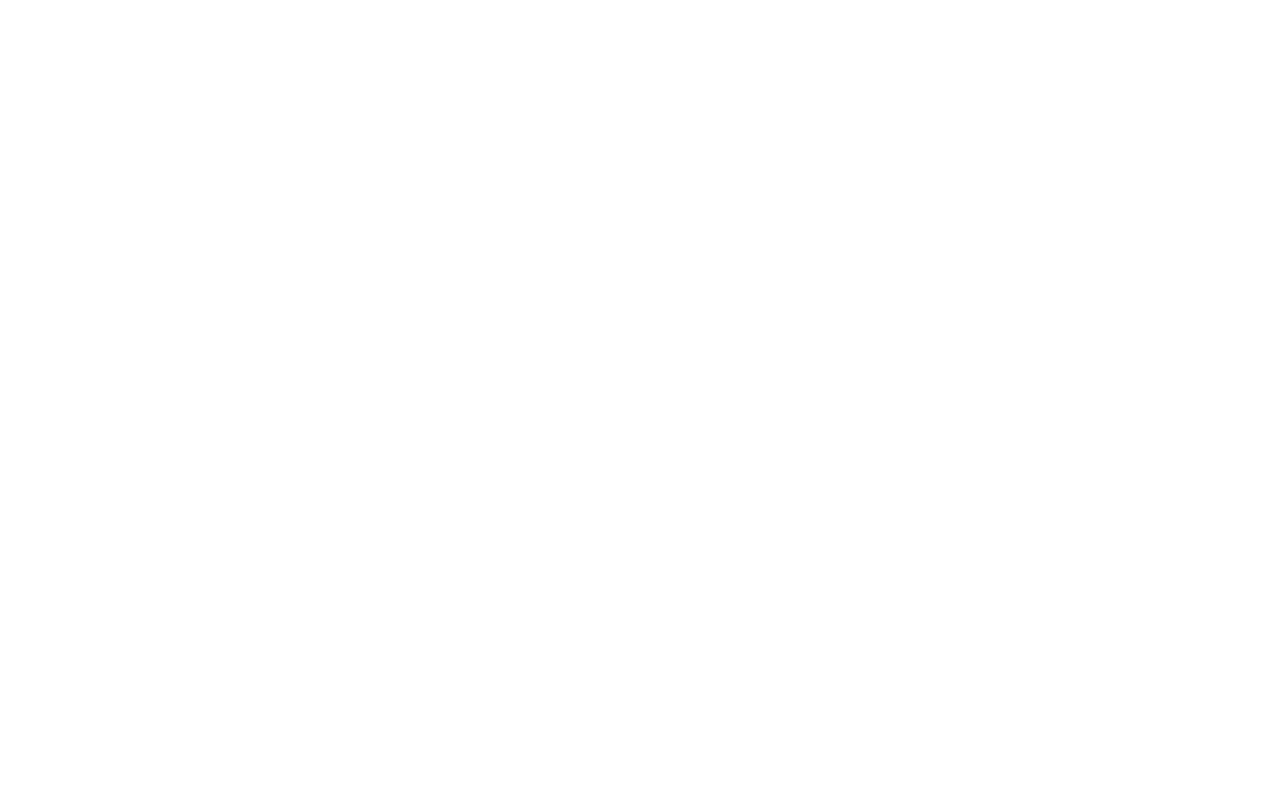
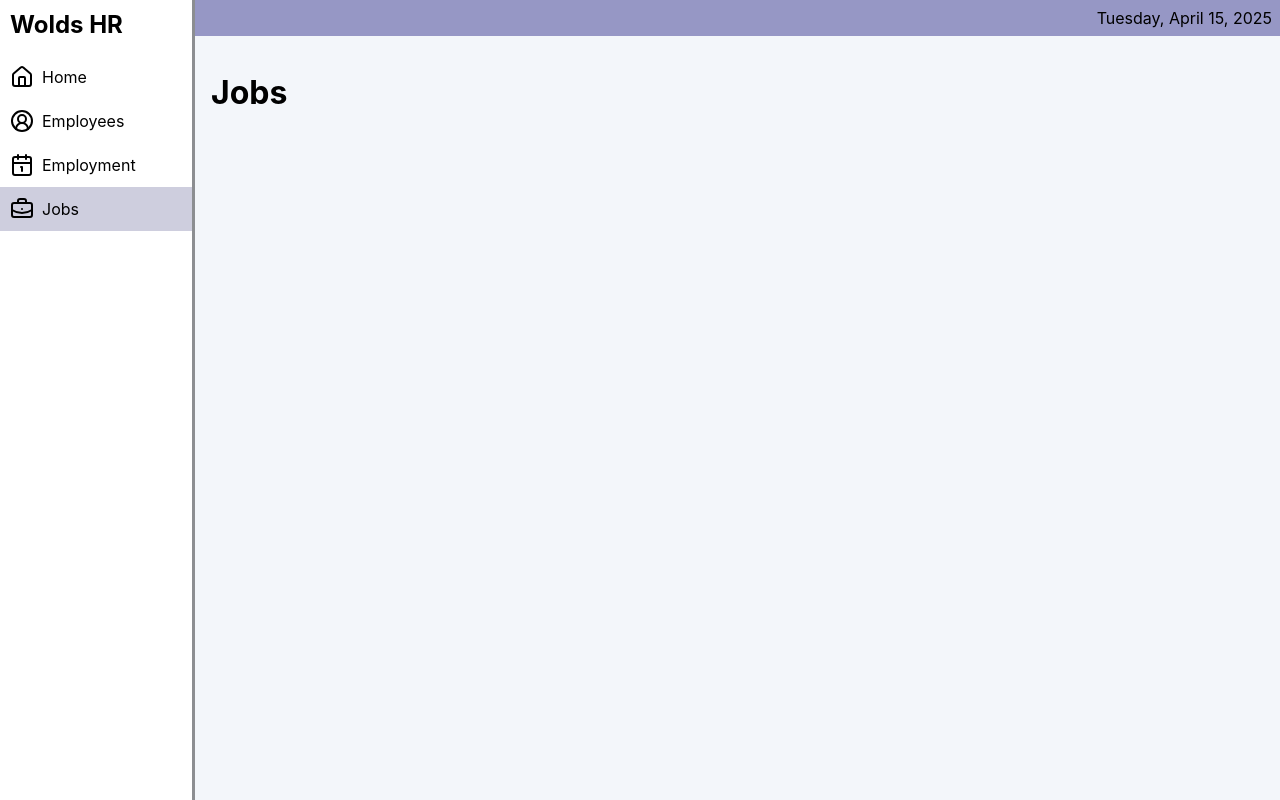
Before and after one commit to HammerheadShark666/react-employee-demo, a React (Create React App) app: page /jobs in a window 1280 px wide. Before the commit this address had no page. Built offline with nearby package versions, Linux system fonts and the light colour scheme.

Commit message:
Add layout and base pages

```diff
--- a/package.json
+++ b/package.json
@@ -14,6 +14,7 @@
     "@types/react": "^19.1.0",
     "@types/react-dom": "^19.1.2",
     "axios": "^1.8.4",
+    "lucide-react": "^0.487.0",
     "react": "^19.1.0",
     "react-dom": "^19.1.0",
     "react-hook-form": "^7.55.0",
--- a/src/App.tsx
+++ b/src/App.tsx
@@ -1,16 +1,22 @@
- import './App.css';
+import './App.css';
 import { BrowserRouter, Routes, Route } from "react-router-dom";
-//import Layout from "./layouts/Layout";
-import Home from "./features/employee/pages/employees";
+import Layout from "./layouts/Layout";
+import Employees from "./features/employee/pages/Employees";
+import Employment from "./features/employment/pages/Employment";
+import Home from "./features/home/pages/Home";
+import Jobs from './features/job/pages/Jobs';
 
 function App() {
   return (
     <BrowserRouter>
-    {/* <Layout> */}
-      <Routes>
-        <Route path="/" element={<Home />} />
-      </Routes>
-    {/* </Layout> */}
+      <Layout>
+        <Routes>
+          <Route path="/" element={<Home />} />
+          <Route path="/employees" element={<Employees />} />
+          <Route path="/employment" element={<Employment />} />
+          <Route path="/jobs" element={<Jobs />} />
+        </Routes>
+      </Layout>
   </BrowserRouter>
   );
 }
--- a/src/features/employee/pages/employees.tsx
+++ b/src/features/employee/pages/employees.tsx
@@ -3,11 +3,22 @@
 import '../employee.module.css';
 
 const Employees: React.FC = () => {
-    return <>
+  return  (
+    <div className="card">
+      <div className="card-content">
         <h1>Employees</h1>
-        <EmployeeList></EmployeeList>
-        <EmployeeAddUpdate></EmployeeAddUpdate>
-    </>
+        <div className="employee-container">
+          <div className="employee-list">
+            <EmployeeList></EmployeeList>
+          </div>
+          <div className="employee-form">
+            <h2>Add/Update Employee</h2>
+            <EmployeeAddUpdate></EmployeeAddUpdate>
+          </div>
+        </div>
+      </div>
+    </div>
+  )
+};
 
-};
 export default Employees;
--- /dev/null
+++ b/src/features/employment/pages/Employment.tsx
@@ -0,0 +1,10 @@
+import React from 'react';
+
+const Employment: React.FC = () => {
+    return <>
+        <h1>Employment</h1>
+    </>
+
+};
+
+export default Employment;
--- /dev/null
+++ b/src/features/home/pages/Home.tsx
@@ -0,0 +1,10 @@
+import React from 'react';
+
+const Home: React.FC = () => {
+    return <>
+        <h1>Home</h1>
+    </>
+
+};
+
+export default Home;
--- /dev/null
+++ b/src/features/job/pages/Jobs.tsx
@@ -0,0 +1,10 @@
+import React from 'react';
+
+const Jobs: React.FC = () => {
+    return <>
+        <h1>Jobs</h1>
+    </>
+
+};
+
+export default Jobs;
--- /dev/null
+++ b/src/layouts/HamburgerMenu.tsx
@@ -0,0 +1,15 @@
+import React from "react";
+
+type Props = {
+  onClick: () => void;
+};
+
+const HamburgerMenu: React.FC<Props> = ({ onClick }) => {
+  return (
+    <button className="hamburger" onClick={onClick}>
+      ☰
+    </button>
+  );
+};
+
+export default HamburgerMenu;
--- /dev/null
+++ b/src/layouts/Header.tsx
@@ -0,0 +1,19 @@
+import React from "react";
+import HamburgerMenu from "./HamburgerMenu";
+import TodaysDate from "./TodaysDate";
+
+type Props = {
+  onHamburgerClick: () => void;
+};
+
+const Header: React.FC<Props> = ({ onHamburgerClick }) => {
+  return (
+    <header className="header">
+      <h1 className="title-header">Wolds HR</h1>
+      <TodaysDate></TodaysDate>
+      <HamburgerMenu onClick={onHamburgerClick} />
+    </header>
+  );
+};
+
+export default Header;
--- /dev/null
+++ b/src/layouts/Layout.tsx
@@ -0,0 +1,25 @@
+
+
+import Header from './Header';
+import "../styles/layout.css";
+import Sidebar from "./Sidebar";
+import { useState } from 'react';
+
+const Layout: React.FC<{ children: React.ReactNode }> = ({ children }) => {
+
+  const [sidebarOpen, setSidebarOpen] = useState(false);
+
+  return (
+     <div className="layout">
+      <Sidebar isOpen={sidebarOpen} onClose={() => setSidebarOpen(false)} />
+      <div className="main-content">
+        <Header onHamburgerClick={() => setSidebarOpen(true)} />
+        <div className="content">
+          {children}
+        </div>
+      </div>
+    </div>
+  )
+};
+
+export default Layout;
--- /dev/null
+++ b/src/layouts/Sidebar.tsx
@@ -0,0 +1,42 @@
+import { BriefcaseBusiness, Calendar1, CircleUserRound, House } from "lucide-react";
+import React from "react";
+import { NavLink } from "react-router-dom";
+
+type Props = {
+  isOpen: boolean;
+  onClose: () => void;
+};
+
+const Sidebar: React.FC<Props> = ({ isOpen, onClose }) => {
+  return (
+    <>
+      {/* Overlay for mobile */}
+      {isOpen && <div className="overlay" onClick={onClose} />}
+
+      <aside className={`sidebar ${isOpen ? "open" : ""}`}>
+        <div className="sidebar-header">
+          <h1 className="title-side-bar">Wolds HR</h1>
+          <button className="close-btn" onClick={onClose}>
+            ×
+          </button>
+        </div>
+        <ul className="sidebar-menu">
+
+           {/* <li><NavLink to="/employees" ><CircleUserRound /><span>Employees</span></NavLink></li>
+          <li><NavLink to="/employment" > <Calendar1 /><span>Employment</span></NavLink></li>
+          <li><NavLink to="/jobs" > <BriefcaseBusiness /><span>Jobs</span></NavLink></li>     */}
+          <li><NavLink to="/" className={({ isActive }) => isActive ? "sidebar-link active" : "sidebar-link"} ><House /><span>Home</span></NavLink></li>
+          <li><NavLink to="/employees" className={({ isActive }) => isActive ? "sidebar-link active" : "sidebar-link"} ><CircleUserRound /><span>Employees</span></NavLink></li>
+          <li><NavLink to="/employment" className={({ isActive }) => isActive ? "sidebar-link active" : "sidebar-link"}> <Calendar1 /><span>Employment</span></NavLink></li>
+          <li><NavLink to="/jobs" className={({ isActive }) => isActive ? "sidebar-link active" : "sidebar-link"}> <BriefcaseBusiness /><span>Jobs</span></NavLink></li>
+
+          {/* <li><NavLink to="/employees" style={({ isActive }) => ({background: isActive ? "rgba(134, 133, 172, 0.4)" : "white"})} ><CircleUserRound /><span>Employees</span></NavLink></li>
+          <li><NavLink to="/employment" style={({ isActive }) => ({background: isActive ? "rgba(134, 133, 172, 0.4)" : "white"})}> <Calendar1 /><span>Employment</span></NavLink></li>
+          <li><NavLink to="/jobs" style={({ isActive }) => ({background: isActive ? "rgba(134, 133, 172, 0.4)" : "white"})}> <BriefcaseBusiness /><span>Jobs</span></NavLink></li>   */}
+      </ul>
+      </aside>
+    </>
+  );
+};
+
+export default Sidebar;
--- /dev/null
+++ b/src/layouts/TodaysDate.tsx
@@ -0,0 +1,19 @@
+import React from "react";
+
+const TodaysDate: React.FC = () => {
+  const today = new Date();
+  const formattedDate = today.toLocaleDateString(undefined, {
+    weekday: "long",
+    year: "numeric",
+    month: "long",
+    day: "numeric",
+  });
+
+  return (
+    <div className="todays-date">
+      {formattedDate}
+    </div>
+  );
+};
+
+export default TodaysDate;
--- /dev/null
+++ b/src/styles/layout.css
@@ -0,0 +1,297 @@
+/*
+
+.container {
+    display: flex;
+    flex-direction: column;
+    height: 100vh;
+    background-color: #f0f0f0;
+}
+
+.header {
+    background-color: #333;
+    color: white;
+    padding: 0.5rem;
+    text-align: left;
+}
+
+.header h1 {
+    margin: 0;
+    font-size: 24px;
+}
+
+.content {
+    display: flex;
+    flex: 1;
+    overflow: hidden;
+}
+
+.sidebar {
+    background-color: #444;
+    color: white;
+    width: 250px;
+    padding: 1rem;
+    overflow-y: auto;
+}
+
+.main {
+    flex: 1;
+    padding: 1rem;
+    overflow-y: auto;
+}
+
+.footer {
+    background-color: #333;
+    color: white;
+    padding: 1rem;
+    text-align: center;
+}  */
+
+
+/* Layout structure */
+.layout {
+  display: flex;
+  height: 100vh;
+}
+
+.sidebar {
+  width: 200px;
+  background-color: #fff;
+  color: white;
+  padding: 1rem;
+  transition: transform 0.3s ease-in-out;
+}
+
+/* Hide sidebar by default on small screens */
+.sidebar {
+  position: fixed;
+  top: 0;
+  bottom: 0;
+  transform: translateX(-100%);
+  z-index: 100;
+  color: #000;
+  padding: 0;
+  width: 75%;
+}
+
+.sidebar.open {
+  transform: translateX(0);
+}
+
+.sidebar-header {
+  display: flex;
+  justify-content: space-between;
+  align-items: center;
+  padding: 10px 10px 0 10px;
+}
+
+.sidebar-menu {
+  list-style: none;
+  padding-left: 0;
+}
+
+.sidebar-menu li a {
+  display: flex;
+  align-items: center; /* Vertically centers the text with the SVG */
+  padding: 10px;
+  color: #000; /* Text color */
+  text-decoration: none; /* Remove underline from links */
+}
+
+.sidebar-menu li:hover {
+  background-color: rgba(167, 164, 243, 0.4);
+}
+
+.sidebar-menu li a svg {
+  margin-right: 8px;
+}
+
+
+.sidebar-link {
+  background-color: transparent; /* Default background color */
+}
+
+.sidebar-link.active {
+  background-color: rgba(134, 133, 172, 0.4); /* Change this to your desired active link color */
+}
+
+.close-btn {
+  background: none;
+  border: none;
+  color: black;
+  font-size: 1.5rem;
+  cursor: pointer;
+}
+
+/* Overlay for mobile menu */
+.overlay {
+  position: fixed;
+  top: 0;
+  left: 0;
+  right: 0;
+  bottom: 0;
+  background: rgba(0,0,0,0.4);
+  z-index: 50;
+}
+
+/* Header */
+.header {
+  align-items: center;
+  padding: 0.5rem;
+  display: flex;
+  justify-content: space-between;
+  background-color: rgba(11, 8, 118, 0.4);
+  margin: 0;
+  flex : 0 1;
+}
+
+.hamburger {
+  font-size: 1.5rem;
+  background: none;
+  border: none;
+  display: block;
+  cursor: pointer;
+}
+
+.close-btn{
+  display: block;
+}
+
+.header h1 {
+  margin: 0;
+  font-size: 24px;
+}
+
+.title-side-bar {
+  display: block;
+  margin: 0;
+}
+
+.title-header {
+  display: block;
+}
+
+
+.main-content {
+  flex: 1;
+  display: flex;
+  flex-direction: column;
+  background-color:rgb(243, 246, 250);
+}
+
+.content {
+  padding: 1rem;
+  display: flex;
+  flex: 1 1;
+
+}
+
+.todays-date {
+  fontSize: "1.25rem";
+  fontFamily: "sans-serif";
+}
+
+.card {
+  width: 100%;
+  overflow: hidden;
+  flex: 1 1 auto;
+  box-shadow: 0 4px 8px rgba(0, 0, 0, 0.1), 0 6px 20px rgba(0, 0, 0, 0.1);
+  background-color: white;
+  transition: transform 0.3s ease;
+}
+
+.card-content {
+  padding: 20px;
+}
+
+.card-content h1 {
+  margin: 0;
+}
+
+.employee-container {
+  display: flex;
+  /* flex-direction: column;
+  align-items: center;
+  justify-content: center;
+  padding: 20px; */
+}
+
+.employee-list {
+  flex: 1;
+  width: 40%;
+}
+
+.employee-form {
+  width: 60%;
+}
+
+
+/* Hide hamburger on desktop */
+@media (min-width: 768px) {
+
+  .sidebar {
+    transform: translateX(0);
+    position: relative;
+    border-right: 3px solid rgb(140, 142, 145);
+    width: 20%;
+  }
+
+  .overlay {
+    display: block;
+  }
+
+  .close-btn{
+    display: none;
+  }
+
+  .hamburger {
+    display: none;
+  }
+
+  .title-side-bar {
+    display: block;
+  }
+
+  .title-header {
+    display: none!important;
+  }
+
+  .header {
+    justify-content: flex-end;
+  }
+}
+
+@media (max-width: 600px) {
+
+  .sidebar {
+    width: 75%;
+    /* background-color: #fff;
+    color: white;
+    padding: 1rem;
+    transition: transform 0.3s ease-in-out; */
+  }
+
+}
+
+@media (min-width: 1024px) {
+  /* Styles for larger screens like desktops */
+  .sidebar {
+    width: 20%;
+    /* background-color: #fff;
+    color: white;
+    padding: 1rem;
+    transition: transform 0.3s ease-in-out; */
+  }
+}
+
+
+
+@media (min-width: 1200Px) {
+  /* Styles for larger screens like desktops */
+  .sidebar {
+    width: 15%;
+    /* background-color: #fff;
+    color: white;
+    padding: 1rem;
+    transition: transform 0.3s ease-in-out; */
+  }
+}
```
Also changed, not shown: 1 other file (tests, documents, lock files or other folders).
